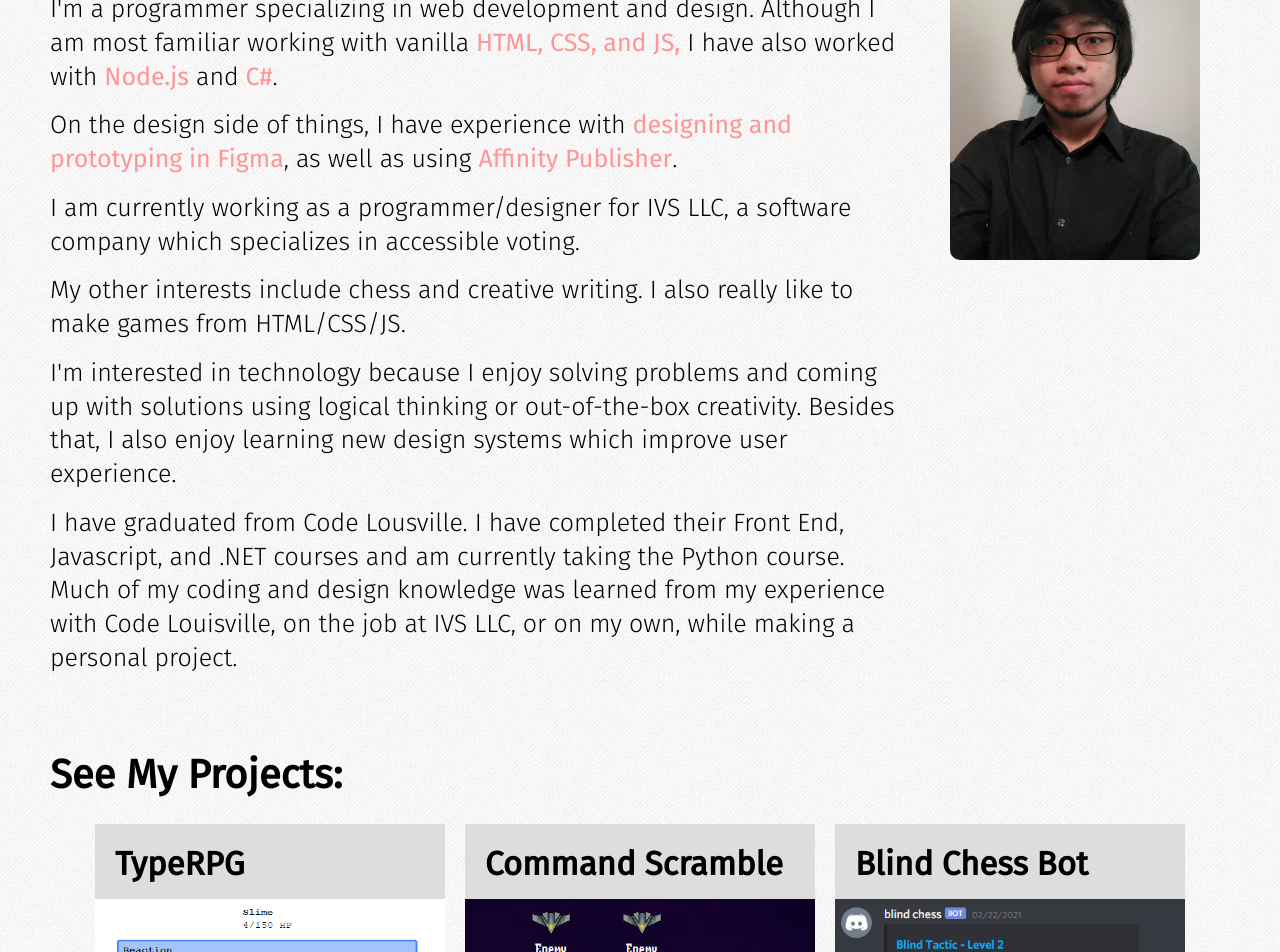
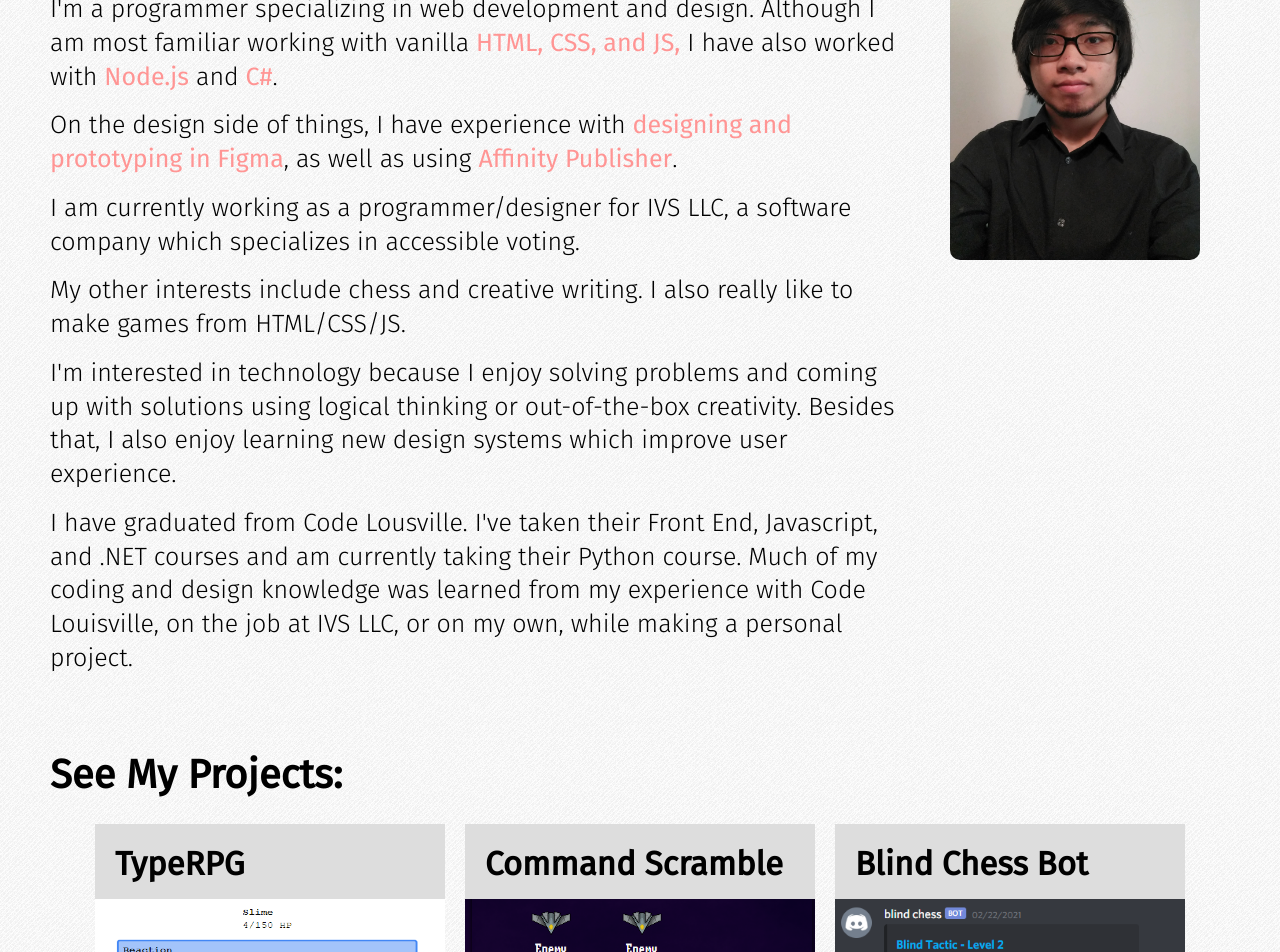
Before and after one commit to tommyktran/portfolio, a plain HTML site: page index.html in a window 1280 px wide. Shown: the part 148-1100 px from the top of the page. Drawn offline with Linux system fonts and the light colour scheme.

Commit message:
update intro

```diff
--- a/index.html
+++ b/index.html
@@ -18,7 +18,7 @@
         <p>I am currently working as a programmer/designer for IVS LLC, a software company which specializes in accessible voting.</p>
         <p>My other interests include chess and creative writing. I also really like to make games from HTML/CSS/JS.</p>
         <p>I'm interested in technology because I enjoy solving problems and coming up with solutions using logical thinking or out-of-the-box creativity. Besides that, I also enjoy learning new design systems which improve user experience.</p>
-        <p>I have graduated from Code Lousville. I have completed their Front End, Javascript, and .NET courses and am currently taking the Python course. Much of my coding and design knowledge was learned from my experience with Code Louisville, on the job at IVS LLC, or on my own, while making a personal project.</p>
+        <p>I have graduated from Code Lousville. I've taken their Front End, Javascript, and .NET courses and am currently taking their Python course. Much of my coding and design knowledge was learned from my experience with Code Louisville, on the job at IVS LLC, or on my own, while making a personal project.</p>
     </main>
 
     <h2 style="margin-top: 75px;">See My Projects:</h2>
```
